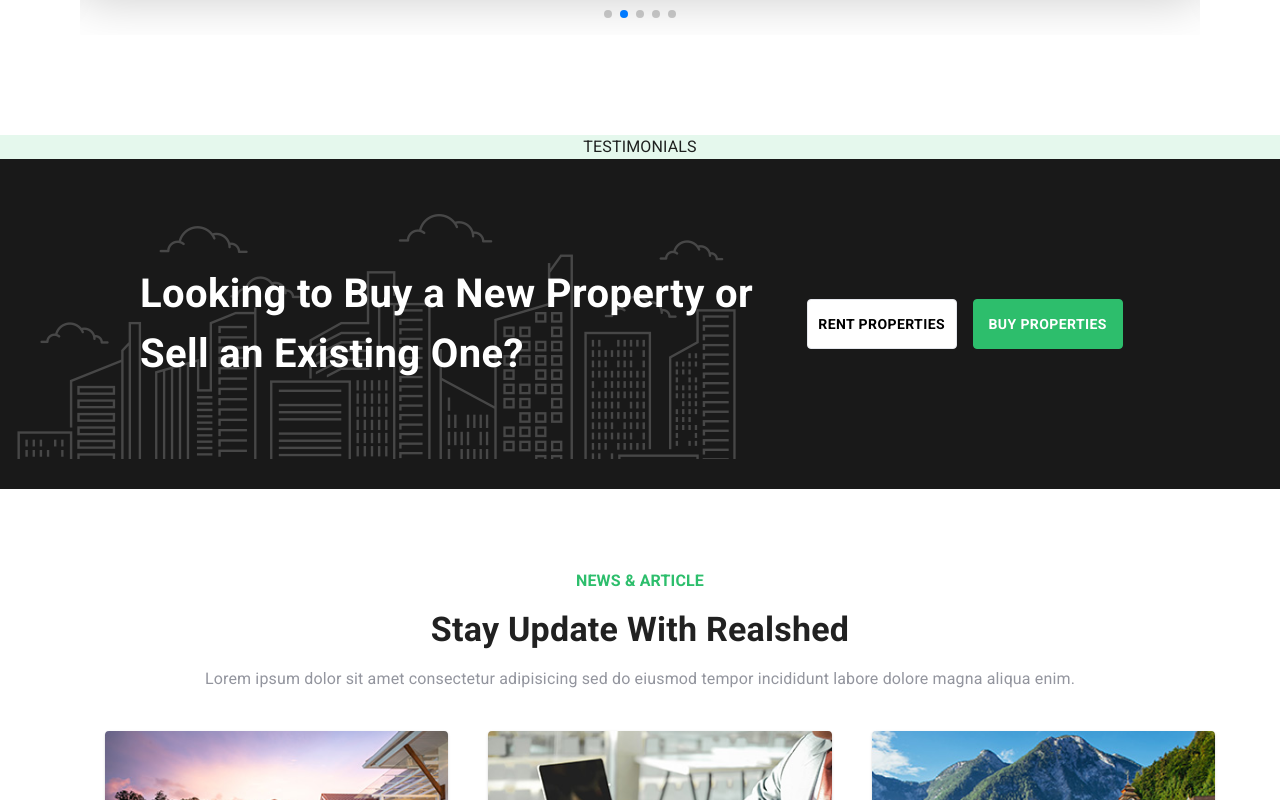
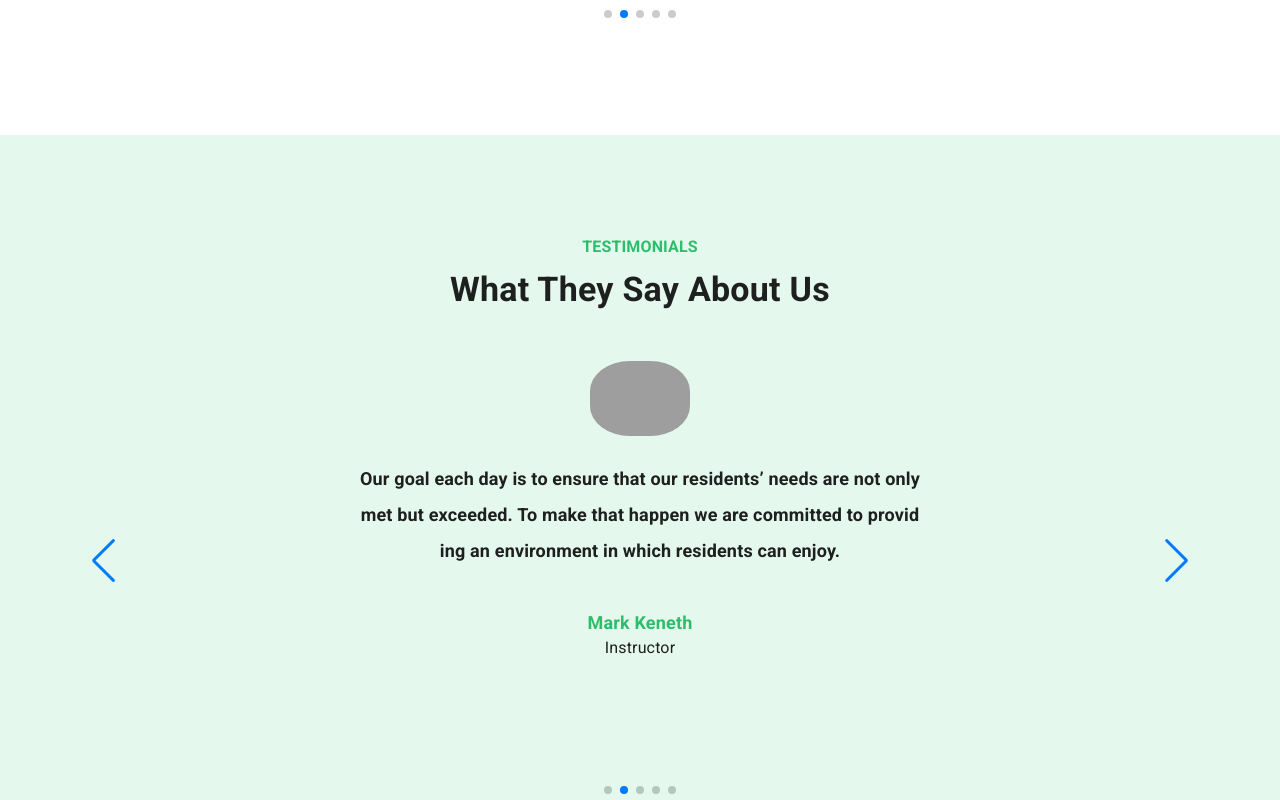
Before and after one commit to RiyaadHossain/Hoteltastic-Client, a React (Create React App) app: page / in a window 1280 px wide. Shown: the part 2340-3140 px from the top of the page. Built offline with nearby package versions, Linux system fonts and the light colour scheme; grey boxes are pictures that could not be loaded.

Commit message:
second testimonial carousel done

```diff
--- a/src/Components/Carousel/styles.css
+++ b/src/Components/Carousel/styles.css
@@ -25,15 +25,15 @@ body {
   background-size: cover;
   width: 300px;
   height: 400px;
-  box-shadow: 0 15px 50px rgba(0, 0, 0, 0.2);
-  filter: blur(4px);
-  background: #d1ebff;
+  /* box-shadow: 0 15px 50px rgba(0, 0, 0, 0.2); */
+  /* filter: blur(4px); */
+  /* background: #d1ebff; */
   border-radius: 7px;
 }
 
 .swiper-slide-active {
-  filter: blur(0px);
-  background: #fff;
+  /* filter: blur(0px); */
+  /* background: #fff; */
 }
 
 .swiper-slide img {
--- /dev/null
+++ b/src/Pages/Home/Testimonials/Testimonial.jsx
@@ -0,0 +1,48 @@
+import { Box, Typography } from '@mui/material';
+import React from 'react';
+
+const Testimonial = () => {
+    return (
+        <Box sx={{width:'100%'}}>
+            <Box sx={{
+                width : '100px',
+                display : 'flex',
+                justifyContent : 'center',
+                mx : 'auto',
+                marginBottom:'25px'
+            }}><img style={{width:'100%',background:'inherit',borderRadius:'40%'}} src="http://azim.commonsupport.com/Realshed/assets/images/resource/testimonial-1.jpg" alt="" /></Box>
+            <Box>
+                <Typography sx={{
+                    textAlign:'center',
+                    mx:'auto',
+                    width:'50%',
+                    lineHeight:'2',
+                    fontWeight:'600',
+                    fontSize:{
+                        xs:'14px',
+                        md:'18px',
+                    }
+                }}>Our goal each day is to ensure that our residents’ needs are not only met but exceeded. To make that happen we are committed to provid ing an environment in which residents can enjoy.</Typography>
+                <Box sx={{marginTop:'40px'}}>
+                <Typography sx={{
+                    mx:'auto',
+                    textAlign:'center',
+                    marginTjop:'40px',
+                    fontWeight:'600',
+                    color:'#2dbe6c',
+                    fontSize:{
+                        xs:'14px',
+                        md:'18px',
+                    }
+                    }}>Mark Keneth</Typography>
+                <Typography sx={{
+                    mx:'auto',
+                    textAlign:'center',
+                    }}>Instructor</Typography>
+                </Box>
+            </Box>
+        </Box>
+    );
+};
+
+export default Testimonial;
--- a/src/Pages/Home/Testimonials/Testimonials.jsx
+++ b/src/Pages/Home/Testimonials/Testimonials.jsx
@@ -1,10 +1,93 @@
 import { Box, Typography, } from '@mui/material';
 import React from 'react';
+import { Swiper, SwiperSlide } from "swiper/react";
+
+// Import Swiper styles
+import "swiper/css";
+import "swiper/css/effect-coverflow";
+import "swiper/css/pagination";
+
+import "./styles.module.css";
+
+// import required modules
+import { Autoplay,Navigation,EffectCoverflow, Pagination } from "swiper";
+import Card from '../../../Components/Carousel/Card';
+import Testimonial from './Testimonial';
+
 
 const Testimonials = () => {
     return (
-        <Box sx={{background:'#e5f8ed'}}>
-            <Typography sx={{textAlign:'center'}}>TESTIMONIALS</Typography>
+        <Box sx={{
+            background:'#e5f8ed',
+                padding:{
+                    xs:"40px 10px",
+                    sm:"60px 20px",
+                    md:"100px 80px"
+            }}}>
+            <Typography sx={{textAlign:'center',color:'#2dbe6c',fontWeight:'bold',marginBottom:'10px'}}>TESTIMONIALS</Typography>
+            <Typography variant='h4' sx={{textAlign:'center',fontWeight:'bold'}}>What They Say About Us</Typography>
+            {/* carousel starts here */}
+            <Box>
+            <Swiper
+             spaceBetween={30}
+             centeredSlides={true}
+             autoplay={{
+               delay: 2500,
+               disableOnInteraction: false,
+             }}
+             pagination={{
+               clickable: true,
+             }}
+             navigation={true}
+             modules={[Autoplay, Pagination, Navigation]}
+             className="mySwiper"
+        // effect={"coverflow"}
+        // grabCursor={true}
+        // centeredSlides={true}
+        // slidesPerView={"auto"}
+        // coverflowEffect={{
+        //   rotate: 50,
+        //   stretch: 0,
+        //   depth: 100,
+        //   modifier: 1,
+        //   slideShadows: true,
+        // }}
+        // breakpoints={{
+        //     640: {
+        //       slidesPerView: 1,
+        //       spaceBetween: 50,
+        //     },
+        //     768: {
+        //       slidesPerView: 2,
+        //       spaceBetween: 40,
+        //     },
+        //     1024: {
+        //       slidesPerView: 3,
+        //       spaceBetween: 50,
+        //     }
+        // }}
+        // pagination={true}
+        // modules={[EffectCoverflow, Pagination]}
+        // className="mySwiper"
+      >
+        <SwiperSlide>
+          <Testimonial></Testimonial>
+        </SwiperSlide>
+        <SwiperSlide>
+          <Testimonial></Testimonial>
+        </SwiperSlide>
+        <SwiperSlide>
+          <Testimonial></Testimonial>
+        </SwiperSlide>
+        <SwiperSlide>
+          <Testimonial></Testimonial>
+        </SwiperSlide>
+        <SwiperSlide>
+          <Testimonial></Testimonial>
+        </SwiperSlide>
+
+      </Swiper>
+            </Box>
         </Box>
     );
 };
--- /dev/null
+++ b/src/Pages/Home/Testimonials/styles.module.css
@@ -0,0 +1,18 @@
+
+.swiper {
+    width: 100%;
+    padding-top: 50px;
+    padding-bottom: 50px;
+  }
+
+  .swiper-slide {
+    background-position: center;
+    background-size: cover;
+    width: 300px;
+    height: 300px;
+  }
+
+  .swiper-slide img {
+    display: block;
+    /* width: 0%; */
+  }
```
